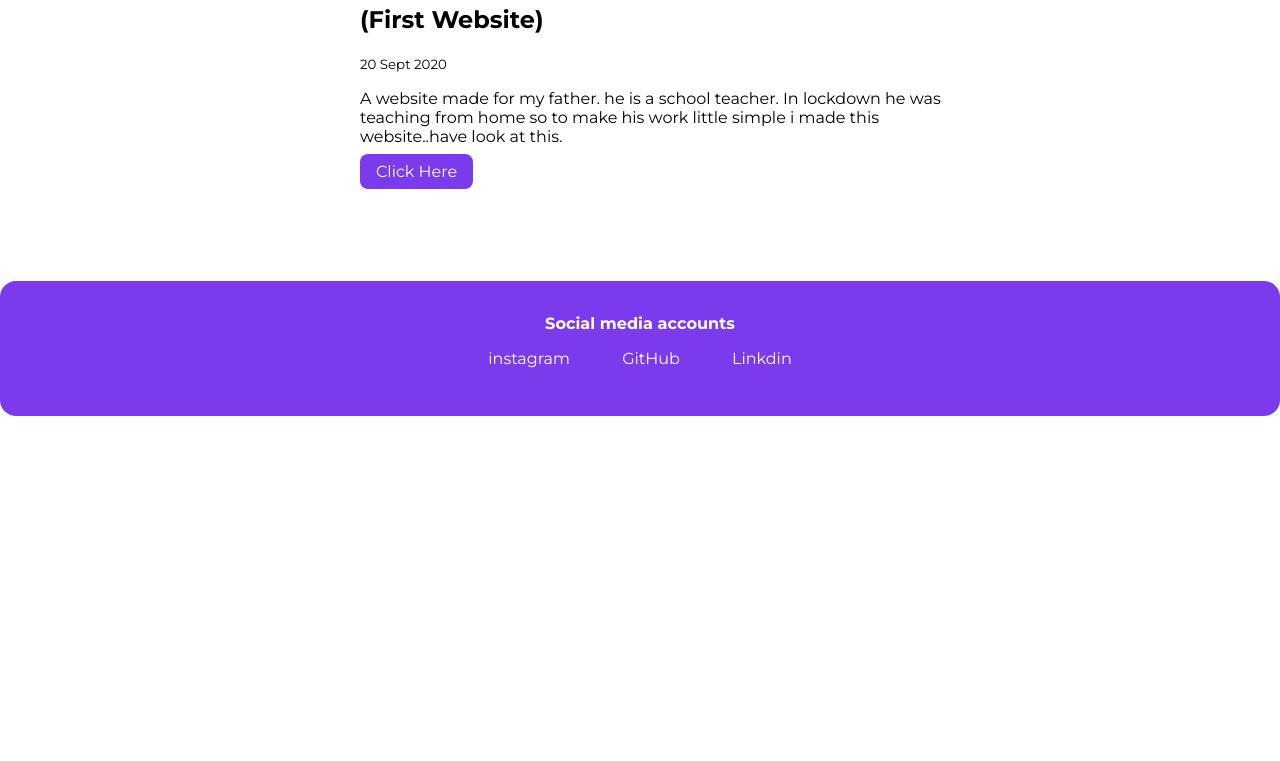
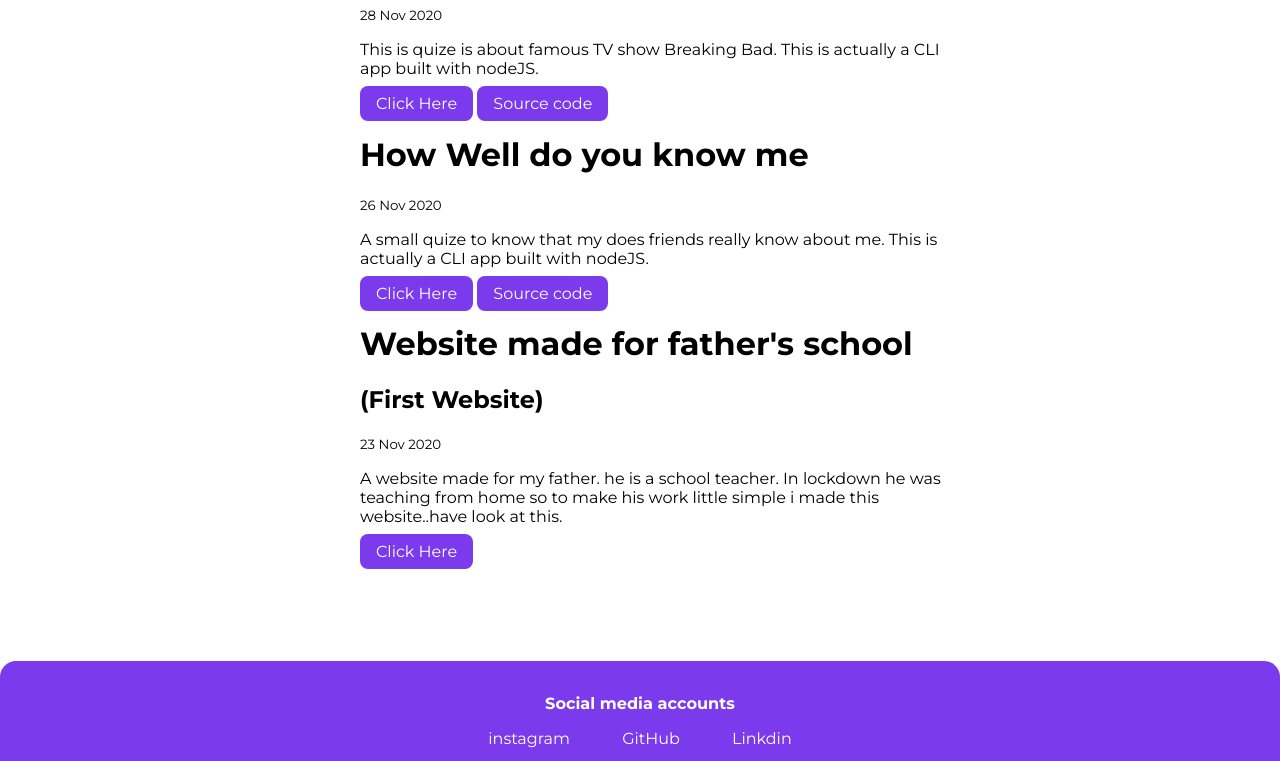
Before and after one commit to abhijeetekad/neogcamp-lession-3, a plain HTML site: page projects.html in a window 1280 px wide. Shown: the part 581-1342 px from the top of the page. Before the commit the page ends 997 px from the top, so only its background shows below. Drawn offline with Linux system fonts and the light colour scheme.

Commit message:
Update projects.html

```diff
--- a/projects.html
+++ b/projects.html
@@ -31,8 +31,25 @@
     <ul class="list-non-bullet">
         <li>
             <div class="container container-center margin-md">
+                <h1>Breaking Bad Quize</h1>
+            <small>28 Nov 2020</small>
+            <p>This is quize is about famous TV show Breaking Bad. This is actually a CLI app built with nodeJS. </p>
+
+            <a class="link link-primary" href="https://repl.it/@abhijeetekad/Breaking-Bad-quize?embed=1&output=1">Click Here</a> <a class="link link-primary" href="https://github.com/abhijeetekad/breaking-bad-quize/tree/main">Source code</a>
+
+            </div>
+
+            <div class="container container-center margin-md">
+                <h1>How Well do you know me </h1>
+            <small>26 Nov 2020</small>
+            <p>A small quize to know that my does friends really know about me. This is actually a CLI app built with nodeJS. </p>
+
+            <a class="link link-primary" href="https://repl.it/@abhijeetekad/How-well-do-you-know-me?embed=1&output=1#index.js">Click Here</a> <a class="link link-primary" href="https://github.com/abhijeetekad/how-well-do-you-know-me">Source code</a>
+
+            </div>
+            <div class="container container-center margin-md">
                 <h1>Website made for father's school <h2>(First Website)</h2> </h1>
-            <small>20 Sept 2020</small>
+            <small>23 Nov 2020</small>
             <p>A website made for my father. he is a school teacher. In lockdown he was teaching from home so to make his work little simple i made this website..have look at this. </p>
             <a class="link link-primary" href="https://rohidasekad.com/">Click Here</a>
 
```
